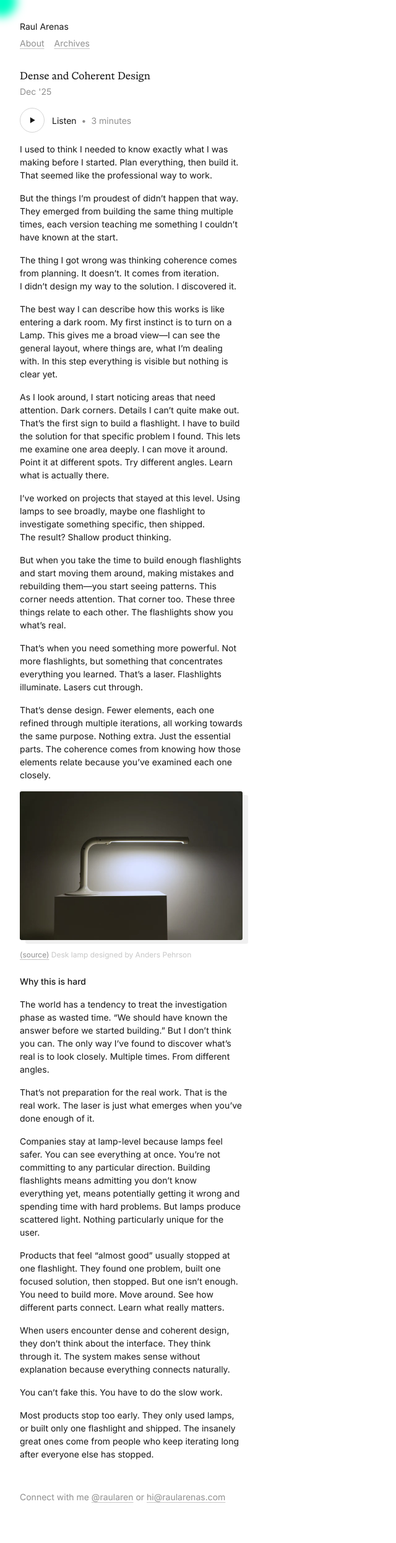
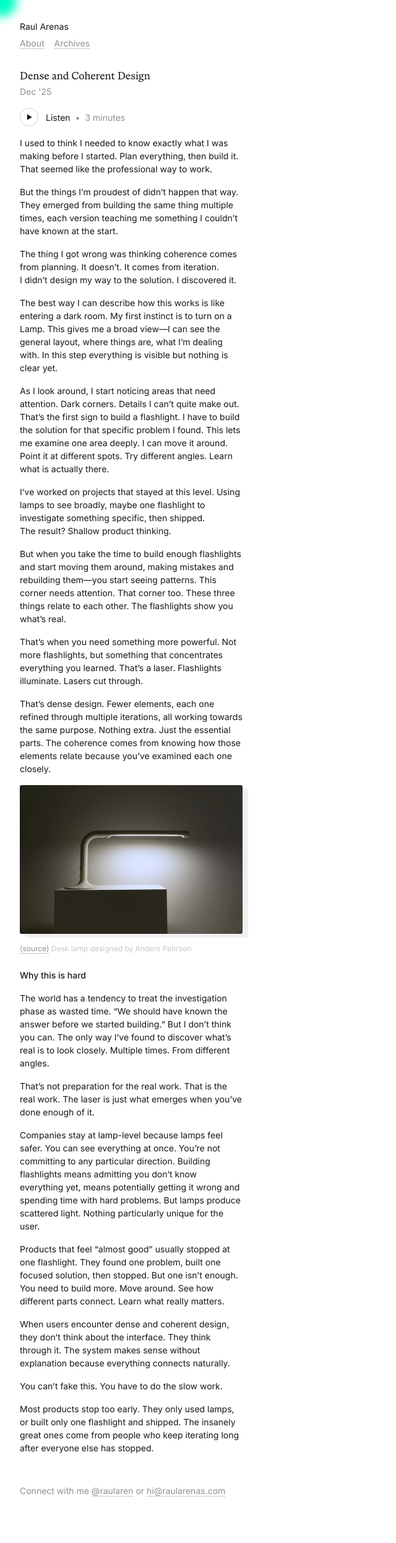
Before and after one commit to rulan/rulan.github.io, a Jekyll site: the page built from index.html, in a window 1280 px wide. Shown: the whole page at 62% size, without its empty margins (0-640 px from the left). Built offline with Jekyll 4.4.1, drawn with Linux system fonts in a browser that asks for light colours; the list of posts is cut into pages by our own code.

Commit message:
Resized play button

```diff
--- a/_includes/article-reader.html
+++ b/_includes/article-reader.html
@@ -65,8 +65,8 @@
         display: flex;
         align-items: center;
         justify-content: center;
-        width: 40px;
-        height: 40px;
+        width: 30px;
+        height: 30px;
         background: transparent;
         border: 1px solid #d4d4d4;
         border-radius: 50%;
```
